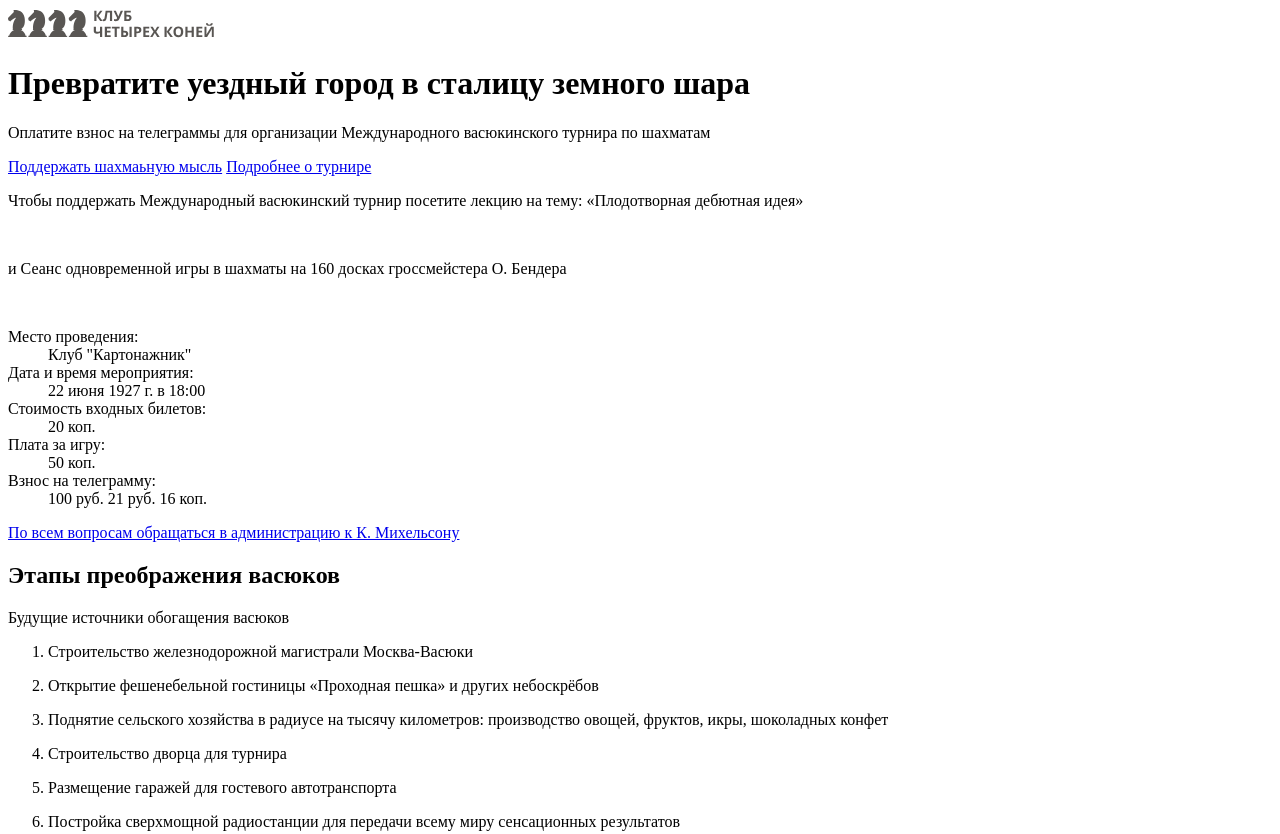
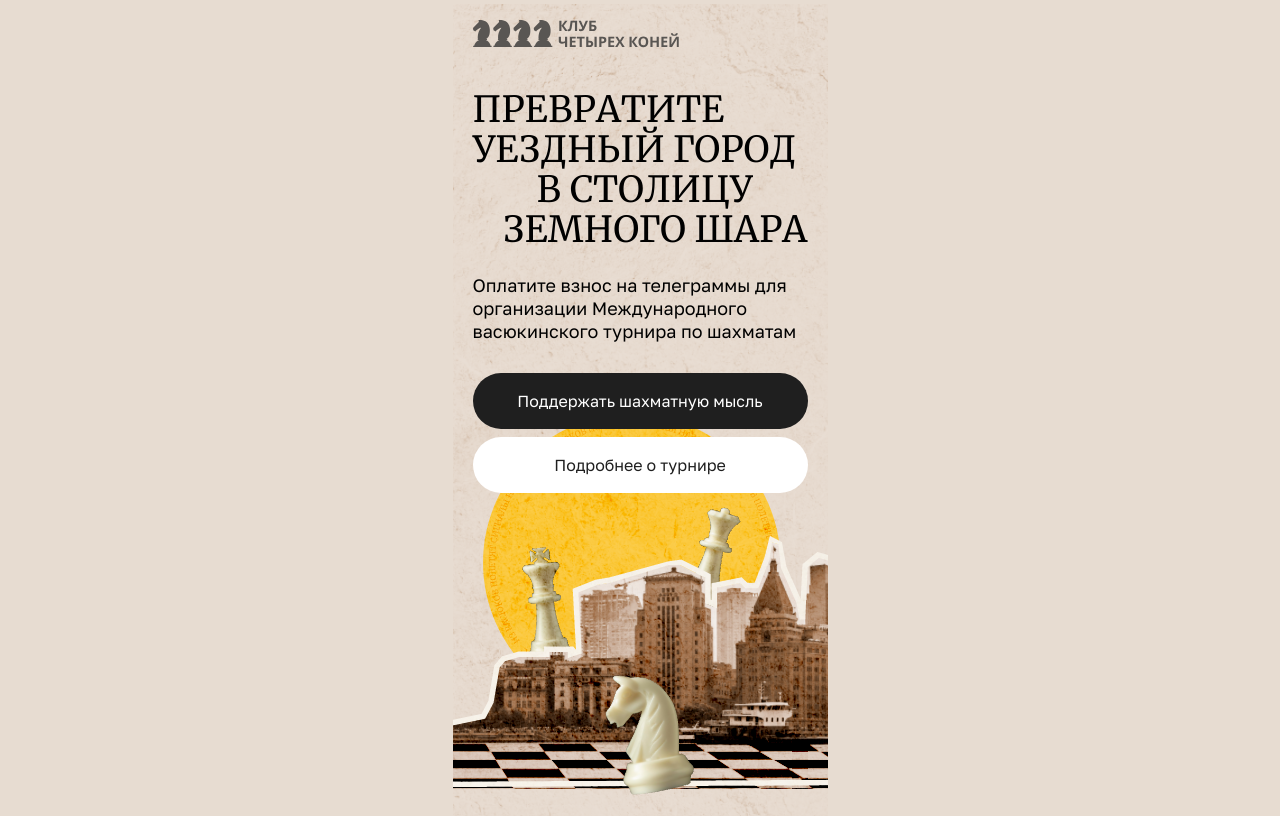
Before and after one commit to konick24/dream, a plain HTML site: page index.html in a window 1280 px wide. Shown: the top 834 px of the page. Drawn offline with Linux system fonts and the light colour scheme.

Commit message:
написана часть стилей для мобильных устройств

```diff
--- a/css/style.css
+++ b/css/style.css
@@ -1,3 +1,45 @@
+@font-face {
+  font-family: "GolosText";
+  font-style: normal;
+  font-weight: 400;
+  src: url("/fonts/GolosText-Regular.woff2") format("woff2");
+  font-display: swap;
+}
+
+@font-face {
+  font-family: "GolosText";
+  font-style: normal;
+  font-weight: 700;
+  src: url("/fonts/GolosText-Bold.woff2") format("woff2");
+  font-display: swap;
+}
+
+@font-face {
+  font-family: "Merriweather";
+  font-style: normal;
+  font-weight: 400;
+  src: url("/fonts/Merriweather-Regular.woff2") format("woff2");
+  font-display: swap;
+}
+
+*,
+*::before,
+*::after {
+  box-sizing: border-box;
+}
+
+img {
+  max-width: 100%;
+  height: auto;
+}
+
+.page {
+  min-width: 375px;
+  font-size: 18px;
+  font-family: "GolosText", sans-serif;
+
+}
+
 .visually-hidden {
   position: absolute;
 
@@ -10,3 +52,149 @@
   clip: rect(0 0 0 0);
   overflow: hidden;
 }
+
+.button {
+  color: #ffffff;
+  text-decoration: none;
+  font-size: 16px;
+}
+
+.page__body {
+  min-width: 100%;
+  margin: 0;
+}
+
+.container {
+  width: 335px;
+  margin: 0 auto;
+}
+
+.page-header {
+  padding: 18px 0 323px;
+  background-image: url("/image/bg-mobile.png");
+  background-position: 50% 100%;
+  background-repeat: no-repeat;
+  background-color: #e7dcd1;
+}
+
+.page-header__heading {
+  margin: 36px 0 24px;
+  font-family: "Merriweather", sans-serif;
+  font-size: 36px;
+  font-weight: 400;
+  line-height: 40px;
+  text-transform: uppercase;
+}
+
+.heading__part {
+  display: inline-block;
+}
+
+.part__two {
+  margin-left: 64px;
+}
+
+.part__three {
+  margin-left: 30px;
+}
+
+.page-header__discription {
+  margin: 0;
+  line-height: 23px;
+}
+
+.page-header__buttons {
+  margin-top: 30px;
+  display: flex;
+  flex-direction: column;
+  text-align: center;
+}
+
+.button__page-pay {
+  padding: 18px;
+  background-color: #1F1F1F;
+  border-radius: 66px;
+  margin-bottom: 8px;
+}
+
+.button__discription {
+  color: #1F1F1F;
+  padding: 18px;
+  background-color: #ffffff;
+  border-radius: 66px;
+}
+
+.events {
+  padding: 48px 0;
+}
+
+.event {
+  display: grid;
+  row-gap: 24px;
+}
+
+.event__one {
+  margin-bottom: 34px;
+  grid-template-areas:
+    "discription--part-one"
+    "discription--part-two";
+}
+
+.event__discription {
+  margin: 0;
+  font-family: "Merriweather", sans-serif;
+  font-size: 28px;
+  line-height: 38px;
+  text-transform: uppercase;
+}
+
+.event__discription--part-one {
+  grid-area: discription--part-one;
+  position: relative;
+  padding-bottom: 236px;
+}
+
+.event__discription--part-one::after {
+  content: "";
+  position: absolute;
+  width: 335px;
+  height: 213px;
+  top: 175px;
+  left: 0;
+  background-image: url("/image/event-1.jpeg");
+}
+
+.event__discription--part-two {
+  grid-area: discription--part-two;
+}
+
+.event__discription--name {
+  color: #F54932;
+  font-weight: 700;
+}
+
+.event__two {
+  grid-template-areas:
+    "discription"
+    "info";
+}
+
+.event__discription--two {
+  position: relative;
+  grid-area: discription;
+  padding-top: 424px;
+}
+
+.event__discription--two::before {
+  content: "";
+  position: absolute;
+  width: 375px;
+  height: 403px;
+  top: 0;
+  left: -20px;
+  background-image: url("/image/event-2.png");
+}
+
+.event__list {
+  grid-area: info;
+}
--- a/index.html
+++ b/index.html
@@ -1,5 +1,5 @@
 <!DOCTYPE html>
-<html lang="ru">
+<html class="page" lang="ru">
 <head>
   <meta charset="UTF-8">
   <meta name="viewport" content="width=device-width, initial-scale=1.0">
@@ -8,32 +8,35 @@
 </head>
 <body class="page__body">
   <header class="page-header">
-    <a class="page-header__logo logo" href="#">
-      <img class="logo__pic" src="./image/logo.svg" width="213" height="32" alt="Клуб четырёх коней">
-    </a>
-    <h1 class="page-header__heading">Превратите уездный город в сталицу земного шара</h1>
+    <div class="page-header__container container">
+      <img class="page-header__logo" src="./image/logo.svg" width="213" height="32" alt="Клуб четырёх коней">
+      <h1 class="page-header__heading heading__part part__one">Превратите уездный город <span class="heading__part part__two">в столицу </span><span class="heading__part part__three">земного шара</span></h1>
       <p class="page-header__discription">
         Оплатите взнос на телеграммы для организации Международного васюкинского турнира по шахматам
       </p>
-    <span class="page-header__button button">
-      <a class="button__page-pay" href="#">Поддержать шахмаьную мысль</a>
-      <a class="button__discription" href="#">Подробнее о турнире</a>
-    </span>
+      <div class="page-header__buttons">
+        <a class="button__page-pay button" href="#">Поддержать шахматную мысль</a>
+        <a class="button__discription button" href="#">Подробнее о турнире</a>
+      </div>
+    </div>
   </header>
   <main class="page-main">
     <section class="page-main__section events">
+      <div class="page-main__container container">
         <h2 class="visually-hidden">События</h2>
-      <div class="event">
-        <p class="event__discription">
-          Чтобы поддержать Международный васюкинский турнир посетите лекцию на тему: «Плодотворная дебютная идея»
+        <div class="event event__one">
+          <p class="event__discription event__discription--part-one">
+            Чтобы поддержать Международный васюкинский турнир
           </p>
-        <img class="event__pic" src="">
+          <p class="event__discription event__discription--one event__discription--part-two">
+            Посетите лекцию на тему: <span class="event__discription--name">« Плодотворная дебютная идея»</span>
+          </p>
+          <!-- <img class="event__pic event__pic--one" src="./image/event-1.jpeg" width="335" height="212"> -->
         </div>
-      <div class="event">
-        <p class="event__discription">
+        <div class="event event__two">
+          <p class="event__discription event__discription--two">
             и Сеанс одновременной игры в шахматы на 160 досках гроссмейстера О. Бендера
           </p>
-        <img class="event__pic" src="">
           <dl class="event__list">
             <dt class="event__title">Место проведения:</dt>
             <dd class="event__definition">Клуб "Картонажник"</dd>
@@ -52,6 +55,7 @@
           </dl>
         </div>
         <a class="events__questions" href="#">По всем вопросам обращаться в администрацию к К. Михельсону</a>
+      </div>
     </section>
     <section class="page-main__section stages">
       <h2 class="stages__heading">Этапы преображения васюков</h2>
@@ -104,37 +108,31 @@
       </div>
       <ul class="participants__list">
         <li class="participants__item">
-          <img class="participants__pic" src="">
           <h3 class="participants__name">Хозе-Рауль Капабланка</h3>
           <p class="participants__discription">Чемпион мира по шахматам</p>
           <a class="participants__button" href="#">Подробнее</a>
         </li>
         <li class="participants__item">
-          <img class="participants__pic" src="">
           <h3 class="participants__name">Эммануил Ласкер</h3>
           <p class="participants__discription">Чемпион мира по шахматам</p>
           <a class="participants__button" href="#">Подробнее</a>
         </li>
         <li class="participants__item">
-          <img class="participants__pic" src="">
           <h3 class="participants__name">Александр Алехин</h3>
           <p class="participants__discription">Чемпион мира по шахматам</p>
           <a class="participants__button" href="#">Подробнее</a>
         </li>
         <li class="participants__item">
-          <img class="participants__pic" src="">
           <h3 class="participants__name">Арон Нимцович</h3>
           <p class="participants__discription">Чемпион мира по шахматам</p>
           <a class="participants__button" href="#">Подробнее</a>
         </li>
         <li class="participants__item">
-          <img class="participants__pic" src="">
           <h3 class="participants__name">Рихард Рети</h3>
           <p class="participants__discription">Чемпион мира по шахматам</p>
           <a class="participants__button" href="#">Подробнее</a>
         </li>
         <li class="participants__item">
-          <img class="participants__pic" src="">
           <h3 class="participants__name">Остап Бендер</h3>
           <p class="participants__discription">Гроссмейстер</p>
           <a class="participants__button" href="#">Подробнее</a>
```
Also changed, not shown: fonts/GolosText-Black.woff (added), fonts/GolosText-Black.woff2 (added), fonts/GolosText-Bold.woff (added), fonts/GolosText-Bold.woff2 (added), fonts/GolosText-Medium.woff (added), fonts/GolosText-Medium.woff2 (added), fonts/GolosText-Regular.woff (added), fonts/GolosText-Regular.woff2 (added), fonts/Merriweather-Regular.woff (added), fonts/Merriweather-Regular.woff2 (added), image/aircraft.jpeg (added), image/bg-mobile.png (added), image/event-1.jpeg (added), image/event-2.png (added), 1 more files, 2 other files. Lines whose indentation alone changed are shown as unchanged.
